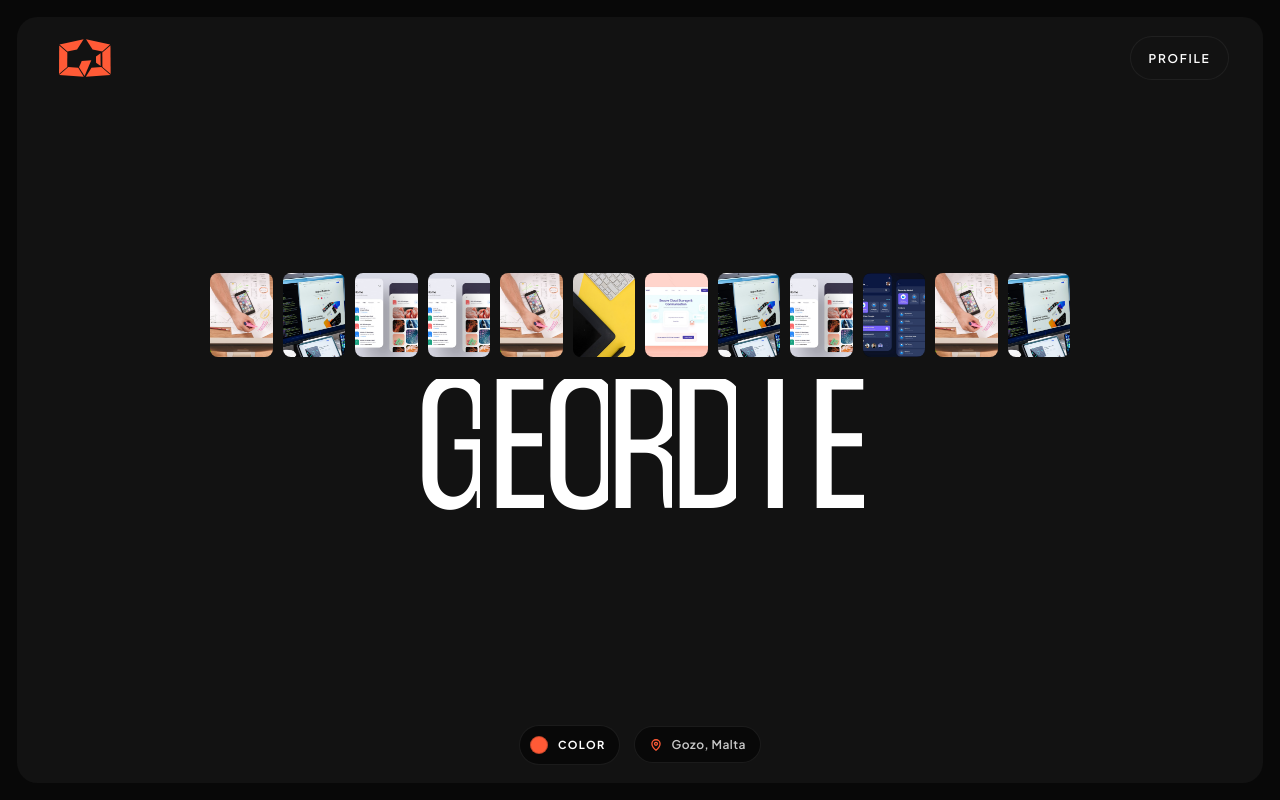
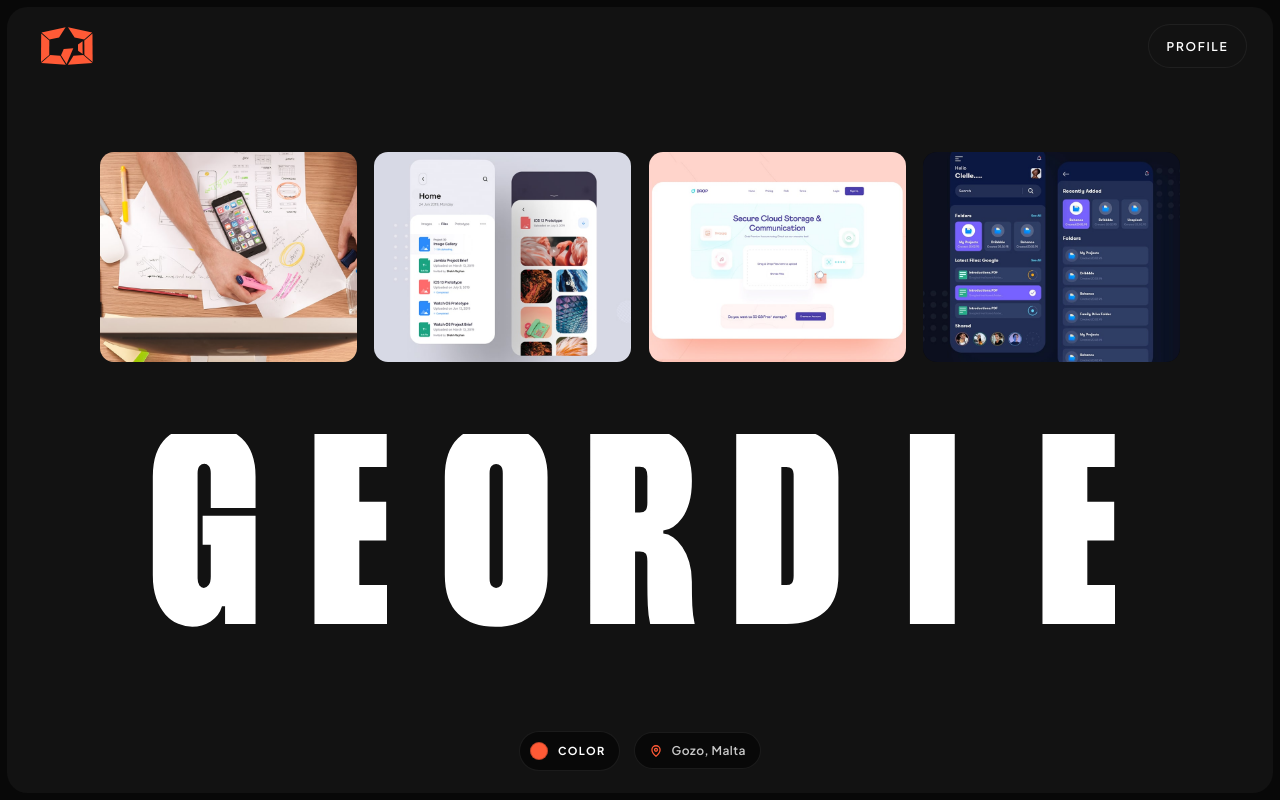
Before and after one commit to Geordie1071-spec/portfolio, a Next.js app: page / in a window 1280 px wide. Built offline with nearby package versions, Linux system fonts and the light colour scheme; a web font is replaced by a local one.

Commit message:
Use Thunder ExtraBoldLC as the homepage display face
Wire the uploaded Thunder-ExtraBoldLC.ttf/woff2 into @font-face and drop the lighter Thunder-LC copies so the gallery title renders Extra Bold LC.

Co-authored-by: Geordie Ellis <Geordie1071-spec@users.noreply.github.com>

```diff
--- a/app/globals.css
+++ b/app/globals.css
@@ -5,10 +5,15 @@
   font-display: swap;
 }
 
+
+/* Display face: Thunder Extra Bold LC (uploaded Thunder-ExtraBoldLC.ttf) */
 @font-face {
-  font-family: "Thunder LC";
-  src: url("/fonts/Thunder-LC.ttf") format("truetype");
+  font-family: "Thunder";
+  src:
+    url("/fonts/Thunder-ExtraBoldLC.woff2") format("woff2"),
+    url("/fonts/Thunder-ExtraBoldLC.ttf") format("truetype");
   font-weight: 700 900;
+  font-style: normal;
   font-display: swap;
 }
 
@@ -40,12 +45,8 @@ body::-webkit-scrollbar {
   display: none;
 }
 
-@media (hover: hover) and (pointer: fine) {
-  body {
-    cursor: none;
-  }
-}
 @media (hover: none), (pointer: coarse) {
+  .cursor-orb,
   .glass-cursor {
     display: none !important;
   }
@@ -82,7 +83,7 @@ button {
   inset: 0;
   z-index: 2;
   background: var(--bg);
-  padding: clamp(10px, 1.35vw, 18px);
+  padding: clamp(5px, 0.55vw, 8px);
   transition:
     filter 0.55s cubic-bezier(0.5, 0, 0.15, 1),
     transform 0.55s cubic-bezier(0.5, 0, 0.15, 1);
@@ -236,10 +237,10 @@ button {
   align-items: center;
   justify-content: space-between;
   padding:
-    calc(clamp(10px, 1.35vw, 18px) + max(14px, env(safe-area-inset-top, 0px)))
-    calc(clamp(10px, 1.35vw, 18px) + max(clamp(18px, 2.6vw, 40px), env(safe-area-inset-right, 0px)))
+    calc(clamp(5px, 0.55vw, 8px) + max(12px, env(safe-area-inset-top, 0px)))
+    calc(clamp(5px, 0.55vw, 8px) + max(clamp(14px, 2vw, 28px), env(safe-area-inset-right, 0px)))
     0
-    calc(clamp(10px, 1.35vw, 18px) + max(clamp(18px, 2.6vw, 40px), env(safe-area-inset-left, 0px)));
+    calc(clamp(5px, 0.55vw, 8px) + max(clamp(14px, 2vw, 28px), env(safe-area-inset-left, 0px)));
   pointer-events: none;
   transition: opacity 0.4s ease;
 }
@@ -301,26 +302,26 @@ button {
   display: grid;
   grid-template-rows: 1fr auto;
   padding:
-    max(72px, env(safe-area-inset-top, 0px))
-    max(18px, env(safe-area-inset-right, 0px))
-    max(18px, env(safe-area-inset-bottom, 0px))
-    max(18px, env(safe-area-inset-left, 0px));
+    max(84px, env(safe-area-inset-top, 0px))
+    max(24px, env(safe-area-inset-right, 0px))
+    max(22px, env(safe-area-inset-bottom, 0px))
+    max(24px, env(safe-area-inset-left, 0px));
 }
 .home-gallery-stage {
   display: flex;
   flex-direction: column;
   align-items: center;
   justify-content: center;
-  gap: clamp(16px, 2.8vh, 28px);
+  gap: clamp(56px, 9vh, 110px);
   min-height: 0;
 }
 .home-thumbs {
   display: flex;
   align-items: center;
   justify-content: center;
-  gap: 10px;
-  width: min(860px, 90vw);
-  height: clamp(58px, 7.2vw, 84px);
+  gap: clamp(14px, 1.4vw, 22px);
+  width: min(1080px, 88vw);
+  height: clamp(132px, 18vw, 210px);
 }
 .home-thumb {
   position: relative;
@@ -329,7 +330,7 @@ button {
   min-width: 0;
   padding: 0;
   border: none;
-  border-radius: 8px;
+  border-radius: 14px;
   overflow: hidden;
   background: var(--bg);
   cursor: none;
@@ -349,35 +350,41 @@ button {
   transition: transform 0.55s cubic-bezier(0.22, 1, 0.36, 1);
 }
 .home-thumb.is-hot {
-  flex: 2.35 1 0;
+  flex: 2.1 1 0;
   z-index: 2;
 }
 .home-thumb.is-hot img {
-  transform: scale(1.08);
+  transform: scale(1.06);
 }
 .home-thumb.is-dim {
-  opacity: 0.55;
-  filter: saturate(0.7);
-}
-
-.home-title {
+  opacity: 0.5;
+  filter: saturate(0.65);
+}
+
+.home-title,
+.letter-morph.home-title {
   margin: 0;
-  width: min(980px, 94vw);
+  width: min(1180px, 94vw);
+  max-width: 100%;
   display: flex;
   justify-content: center;
   align-items: baseline;
   gap: 0;
-  font-family: "Thunder LC", "Tusker Grotesk", var(--font-heading), sans-serif;
-  font-weight: 900;
-  font-size: clamp(72px, 16.5vw, 188px);
-  line-height: 0.74;
-  letter-spacing: -0.075em;
+  font-family: "Thunder", sans-serif;
+  font-weight: 800;
+  font-style: normal;
+  font-synthesis: none;
+  -webkit-font-smoothing: antialiased;
+  font-size: clamp(84px, 18vw, 240px);
+  line-height: 0.82;
+  letter-spacing: -0.01em;
   text-transform: uppercase;
   color: #fff;
   text-align: center;
-  overflow: hidden;
+  overflow: visible;
   user-select: none;
-  font-stretch: condensed;
+  transform: scale(var(--fit-scale, 1));
+  transform-origin: center center;
 }
 .letter-morph {
   display: flex;
@@ -389,14 +396,14 @@ button {
 .letter-slot {
   display: inline-block;
   position: relative;
-  height: 0.86em;
-  min-width: 0.34em;
+  height: 0.84em;
+  min-width: 0.52em;
   overflow: hidden;
   vertical-align: bottom;
 }
 .letter-slot.is-space {
-  min-width: 0.22em;
-  width: 0.22em;
+  min-width: 0.28em;
+  width: 0.28em;
 }
 .letter-stack {
   display: block;
@@ -406,8 +413,10 @@ button {
 .letter-char {
   display: block;
   text-align: center;
-  line-height: 0.86em;
-  font-weight: 900;
+  line-height: 0.84em;
+  font-family: inherit;
+  font-weight: inherit;
+  font-synthesis: none;
 }
 .letter-from {
   position: absolute;
@@ -433,24 +442,20 @@ button {
   from {
     transform: translate3d(0, 0, 0);
     opacity: 1;
-    filter: blur(0);
   }
   to {
-    transform: translate3d(0, -92%, 0);
+    transform: translate3d(0, -100%, 0);
     opacity: 0;
-    filter: blur(1.5px);
   }
 }
 @keyframes letter-in {
   from {
-    transform: translate3d(0, 92%, 0);
+    transform: translate3d(0, 100%, 0);
     opacity: 0;
-    filter: blur(1.5px);
   }
   to {
     transform: translate3d(0, 0, 0);
     opacity: 1;
-    filter: blur(0);
   }
 }
 
@@ -546,48 +551,83 @@ button {
   flex: none;
 }
 
-/* cursor follower orb — sits bottom-right of the glass cursor */
+/* glass cursor + accent orb */
+@media (hover: hover) and (pointer: fine) {
+  body {
+    cursor: none;
+  }
+}
 .glass-cursor {
   position: fixed;
-}
+  top: 0;
+  left: 0;
+  z-index: 500;
+  width: 22px;
+  height: 22px;
+  margin: -11px 0 0 -11px;
+  pointer-events: none;
+  will-change: transform;
+  opacity: 0;
+}
+.cursor-dot {
+  width: 100%;
+  height: 100%;
+  border-radius: 50%;
+  background: rgba(255, 255, 255, 0.12);
+  border: 1.5px solid rgba(255, 255, 255, 0.72);
+  -webkit-backdrop-filter: blur(2px) saturate(140%);
+  backdrop-filter: blur(2px) saturate(140%);
+  box-shadow: inset 0 1px 3px rgba(255, 255, 255, 0.45), 0 2px 8px rgba(9, 14, 40, 0.4);
+  transition: transform 0.28s cubic-bezier(0.34, 1.56, 0.64, 1);
+}
+.glass-cursor.is-thumb .cursor-dot {
+  opacity: 0.55;
+  transform: scale(0.85);
+}
+
+/* accent cursor orb only — no glass cursor */
 .cursor-orb {
-  position: absolute;
-  right: -18px;
-  bottom: -18px;
-  width: 34px;
-  height: 34px;
+  position: fixed;
+  top: 0;
+  left: 0;
+  z-index: 501;
+  width: 80px;
+  height: 80px;
+  margin: 10px 0 0 14px;
+  pointer-events: none;
+  will-change: transform;
+}
+.cursor-orb-face {
+  width: 100%;
+  height: 100%;
   border-radius: 50%;
   background: var(--accent);
   color: #080808;
   display: grid;
   place-items: center;
   opacity: 0;
-  transform: scale(0.45) translate3d(4px, 4px, 0);
+  transform: scale(0.55);
+  box-shadow: 0 10px 28px rgba(0, 0, 0, 0.35);
   transition:
     opacity 0.28s cubic-bezier(0.16, 1, 0.3, 1),
-    transform 0.42s cubic-bezier(0.16, 1, 0.3, 1);
-  pointer-events: none;
-  box-shadow: 0 6px 18px rgba(0, 0, 0, 0.35);
-}
-.glass-cursor.is-thumb .cursor-orb {
+    transform 0.35s cubic-bezier(0.16, 1, 0.3, 1);
+}
+.cursor-orb.is-visible .cursor-orb-face {
   opacity: 1;
-  transform: scale(1) translate3d(0, 0, 0);
-}
-.glass-cursor.is-thumb .cursor-dot {
-  opacity: 0.35;
+  transform: scale(1);
+}
+.cursor-orb svg {
+  display: block;
 }
 
 @media (max-width: 720px) {
-  .home-inset {
-    padding: 8px;
-  }
-  .home-panel {
-    border-radius: 14px;
+  .home-gallery-stage {
+    gap: clamp(36px, 7vh, 64px);
   }
   .home-thumbs {
     width: 100%;
-    height: 68px;
-    gap: 6px;
+    height: clamp(96px, 28vw, 140px);
+    gap: 10px;
     overflow-x: auto;
     justify-content: flex-start;
     padding: 0 4px;
@@ -597,29 +637,33 @@ button {
     display: none;
   }
   .home-thumb {
-    flex: 0 0 56px;
-    width: 56px;
+    flex: 0 0 84px;
+    width: 84px;
+    border-radius: 12px;
+    cursor: pointer;
   }
   .home-thumb.is-hot {
-    flex: 0 0 120px;
-    width: 120px;
-  }
-  .home-title {
-    font-size: clamp(56px, 19vw, 92px);
-    letter-spacing: -0.07em;
+    flex: 0 0 150px;
+    width: 150px;
+  }
+  .home-title,
+  .letter-morph.home-title {
+    font-size: clamp(64px, 22vw, 120px);
+    letter-spacing: -0.02em;
     width: 100%;
   }
   .cursor-orb {
-    width: 28px;
-    height: 28px;
-    right: -14px;
-    bottom: -14px;
+    width: 52px;
+    height: 52px;
+    margin: -26px 0 0 -26px;
   }
   .cursor-orb svg {
-    width: 13px;
-    height: 13px;
-  }
-}
+    width: 18px;
+    height: 18px;
+  }
+}
+
+/* legacy glass cursor fully removed */
 
 /* ===================== loader ===================== */
 .site-loader {
--- a/components/HomeGallery.tsx
+++ b/components/HomeGallery.tsx
@@ -27,22 +27,16 @@ export default function HomeGallery({ projects, onOpen, onReady }: Props) {
   const [pickerOpen, setPickerOpen] = useState(false);
 
   const thumbs = useMemo<Thumb[]>(() => {
-    const items: Thumb[] = [];
-    projects.forEach((project, projectIndex) => {
-      project.pages
-        .filter((page): page is typeof page & { img: string } => !!page.img)
-        .slice(0, 3)
-        .forEach((page) => {
-          items.push({
-            key: `${project.title}-${page.id}`,
-            projectIndex,
-            title: project.title,
-            src: page.img,
-            alt: `${project.title} — ${page.cap}`,
-          });
-        });
-    });
-    return items;
+    return projects.map((project, projectIndex) => {
+      const cover = project.pages.find((page) => !!page.img);
+      return {
+        key: project.title,
+        projectIndex,
+        title: project.title,
+        src: cover?.img ?? "",
+        alt: project.title,
+      };
+    }).filter((thumb) => !!thumb.src);
   }, [projects]);
 
   const headline = active == null ? DEFAULT_TITLE : thumbs[active]?.title ?? DEFAULT_TITLE;
@@ -87,7 +81,13 @@ export default function HomeGallery({ projects, onOpen, onReady }: Props) {
           })}
         </div>
 
-        <LetterMorph text={headline} className="home-title" />
+        <LetterMorph
+          text={headline}
+          className="home-title"
+          style={{
+            fontSize: `clamp(72px, ${Math.min(24, 155 / Math.max(headline.replace(/\s/g, "").length, 1))}vw, 280px)`,
+          }}
+        />
       </div>
 
       <div className="home-dock">
--- a/components/LetterMorph.tsx
+++ b/components/LetterMorph.tsx
@@ -1,10 +1,17 @@
 "use client";
 
-import { useEffect, useRef, useState, type CSSProperties } from "react";
+import {
+  useEffect,
+  useLayoutEffect,
+  useRef,
+  useState,
+  type CSSProperties,
+} from "react";
 
 type LetterMorphProps = {
   text: string;
   className?: string;
+  style?: CSSProperties;
 };
 
 type Slot = {
@@ -35,11 +42,13 @@ function buildSlots(fromText: string, toText: string, morphing: boolean): Slot[]
   }));
 }
 
-export default function LetterMorph({ text, className }: LetterMorphProps) {
+export default function LetterMorph({ text, className, style }: LetterMorphProps) {
   const normalized = text.toUpperCase();
   const [displayText, setDisplayText] = useState(normalized);
   const [slots, setSlots] = useState<Slot[]>(() => buildSlots("", normalized, true));
   const settleTimer = useRef<ReturnType<typeof setTimeout> | null>(null);
+  const rootRef = useRef<HTMLSpanElement | null>(null);
+  const [fitScale, setFitScale] = useState(1);
 
   if (normalized !== displayText) {
     setDisplayText(normalized);
@@ -57,9 +66,44 @@ export default function LetterMorph({ text, className }: LetterMorphProps) {
     };
   }, [normalized]);
 
+  useLayoutEffect(() => {
+    const el = rootRef.current;
+    if (!el) return;
+
+    const fit = () => {
+      el.style.setProperty("--fit-scale", "1");
+      const parent = el.parentElement;
+      if (!parent) return;
+      const available = parent.clientWidth;
+      const needed = el.scrollWidth;
+      if (!available || !needed) {
+        setFitScale(1);
+        return;
+      }
+      // leave a little breathing room so glyphs never kiss the panel edge
+      const next = Math.min(1, (available * 0.98) / needed);
+      setFitScale(next);
+      el.style.setProperty("--fit-scale", String(next));
+    };
+
+    fit();
+    const ro = new ResizeObserver(fit);
+    ro.observe(el);
+    if (el.parentElement) ro.observe(el.parentElement);
+    window.addEventListener("resize", fit);
+    // fonts may load late
+    document.fonts?.ready?.then(fit).catch(() => {});
+    return () => {
+      ro.disconnect();
+      window.removeEventListener("resize", fit);
+    };
+  }, [normalized, slots]);
+
   return (
     <span
+      ref={rootRef}
       className={`letter-morph${className ? ` ${className}` : ""}`}
+      style={{ ...style, ["--fit-scale" as string]: String(fitScale) }}
       aria-label={normalized}
     >
       {slots.map((slot, index) => {
--- a/components/Portfolio.tsx
+++ b/components/Portfolio.tsx
@@ -19,6 +19,7 @@ function PortfolioShell() {
   const detailRef = useRef<ProjectDetailHandle>(null);
   const cursorRef = useRef<HTMLDivElement | null>(null);
   const cursorDotRef = useRef<HTMLDivElement | null>(null);
+  const orbRef = useRef<HTMLDivElement | null>(null);
   const loadingRef = useRef(true);
   const detailOpenRef = useRef(false);
   const profileOpenRef = useRef(false);
@@ -29,11 +30,9 @@ function PortfolioShell() {
     my: 0,
     cx: 0,
     cy: 0,
-    cursorSeen: false,
-    cursorHot: false,
-    cursorBreak: false,
-    cursorThumb: false,
-    breakT: undefined as ReturnType<typeof setTimeout> | undefined,
+    seen: false,
+    overThumb: false,
+    hot: false,
   }).current;
 
   const onLoaderDone = useCallback(() => {
@@ -87,18 +86,10 @@ function PortfolioShell() {
     const root = cursorRef.current;
     const dot = cursorDotRef.current;
     if (!root || !dot) return;
-    root.classList.toggle("is-thumb", anim.cursorThumb);
-    root.classList.toggle("is-hot", anim.cursorHot && !anim.cursorThumb);
-    root.classList.toggle("is-break", anim.cursorBreak);
-    dot.style.transform = anim.cursorBreak
-      ? "scale(.75)"
-      : anim.cursorHot && !anim.cursorThumb
-        ? "scale(1.75)"
-        : "scale(1)";
-    dot.style.background =
-      anim.cursorHot && !anim.cursorThumb ? "rgba(255,255,255,.22)" : "rgba(255,255,255,.12)";
-    dot.style.borderColor =
-      anim.cursorHot && !anim.cursorThumb ? "#ffffff" : "rgba(255,255,255,.7)";
+    root.classList.toggle("is-hot", anim.hot && !anim.overThumb);
+    root.classList.toggle("is-thumb", anim.overThumb);
+    root.style.opacity = anim.seen ? "1" : "0";
+    dot.style.transform = anim.hot && !anim.overThumb ? "scale(1.65)" : "scale(1)";
   };
 
   useEffect(() => {
@@ -110,30 +101,22 @@ function PortfolioShell() {
     const onMove = (e: PointerEvent) => {
       anim.mx = e.clientX;
       anim.my = e.clientY;
-      anim.cursorSeen = true;
+      anim.seen = true;
     };
     const onOver = (e: PointerEvent) => {
       const t = e.target as Element | null;
-      const thumb = !!(t && t.closest && t.closest("[data-home-thumb]"));
+      const overThumb = !!(t && t.closest && t.closest("[data-home-thumb]"));
       const hot = !!(
         t &&
         t.closest &&
         t.closest('a,button,[role="button"],input,select,textarea')
       );
-      if (thumb !== anim.cursorThumb || hot !== anim.cursorHot) {
-        anim.cursorThumb = thumb;
-        anim.cursorHot = hot;
+      if (overThumb !== anim.overThumb || hot !== anim.hot) {
+        anim.overThumb = overThumb;
+        anim.hot = hot;
+        orbRef.current?.classList.toggle("is-visible", overThumb);
         applyCursor();
       }
-    };
-    const onDown = () => {
-      anim.cursorBreak = true;
-      applyCursor();
-      clearTimeout(anim.breakT);
-      anim.breakT = setTimeout(() => {
-        anim.cursorBreak = false;
-        applyCursor();
-      }, 210);
     };
 
     const onKey = (e: KeyboardEvent) => {
@@ -151,17 +134,16 @@ function PortfolioShell() {
 
     window.addEventListener("pointermove", onMove, { passive: true });
     document.addEventListener("pointerover", onOver, { passive: true });
-    window.addEventListener("pointerdown", onDown, { passive: true });
     document.addEventListener("keydown", onKey);
 
     let raf = 0;
     const tick = () => {
-      if (cursorRef.current) {
-        anim.cx += (anim.mx - anim.cx) * 0.28;
-        anim.cy += (anim.my - anim.cy) * 0.28;
-        cursorRef.current.style.transform = `translate3d(${anim.cx}px,${anim.cy}px,0)`;
-        cursorRef.current.style.opacity = anim.cursorSeen ? "1" : "0";
-      }
+      anim.cx += (anim.mx - anim.cx) * 0.3;
+      anim.cy += (anim.my - anim.cy) * 0.3;
+      const transform = `translate3d(${anim.cx}px,${anim.cy}px,0)`;
+      if (cursorRef.current) cursorRef.current.style.transform = transform;
+      if (orbRef.current) orbRef.current.style.transform = transform;
+      if (cursorRef.current && anim.seen) cursorRef.current.style.opacity = "1";
       raf = requestAnimationFrame(tick);
     };
     raf = requestAnimationFrame(tick);
@@ -169,10 +151,8 @@ function PortfolioShell() {
     return () => {
       window.removeEventListener("pointermove", onMove);
       document.removeEventListener("pointerover", onOver);
-      window.removeEventListener("pointerdown", onDown);
       document.removeEventListener("keydown", onKey);
       cancelAnimationFrame(raf);
-      clearTimeout(anim.breakT);
     };
     // eslint-disable-next-line react-hooks/exhaustive-deps
   }, []);
@@ -217,47 +197,19 @@ function PortfolioShell() {
         nextTitle={nextTitle}
       />
 
-      <div
-        ref={cursorRef}
-        className="glass-cursor"
-        aria-hidden="true"
-        style={{
-          position: "fixed",
-          top: 0,
-          left: 0,
-          zIndex: 500,
-          width: 26,
-          height: 26,
-          margin: "-13px 0 0 -13px",
-          pointerEvents: "none",
-          willChange: "transform",
-          opacity: 0,
-        }}
-      >
-        <div
-          ref={cursorDotRef}
-          className="cursor-dot"
-          style={{
-            width: "100%",
-            height: "100%",
-            borderRadius: "50%",
-            background: "rgba(255,255,255,.12)",
-            border: "1.5px solid rgba(255,255,255,.7)",
-            WebkitBackdropFilter: "blur(2px) saturate(140%)",
-            backdropFilter: "blur(2px) saturate(140%)",
-            boxShadow: "inset 0 1px 3px rgba(255,255,255,.5),0 2px 8px rgba(9,14,40,.45)",
-            transition:
-              "transform .28s cubic-bezier(.34,1.56,.64,1),background .3s ease,border-color .3s ease",
-          }}
-        />
-        <span className="cursor-orb">
+      <div ref={cursorRef} className="glass-cursor" aria-hidden="true">
+        <div ref={cursorDotRef} className="cursor-dot" />
+      </div>
+
+      <div ref={orbRef} className="cursor-orb" aria-hidden="true">
+        <span className="cursor-orb-face">
           <svg
-            width="16"
-            height="16"
+            width="22"
+            height="22"
             viewBox="0 0 24 24"
             fill="none"
             stroke="currentColor"
-            strokeWidth="2.5"
+            strokeWidth="2.6"
             strokeLinecap="round"
             strokeLinejoin="round"
           >
```
Also changed, not shown: public/fonts/Thunder-ExtraBoldLC.ttf (added), public/fonts/Thunder-ExtraBoldLC.woff2 (added).
